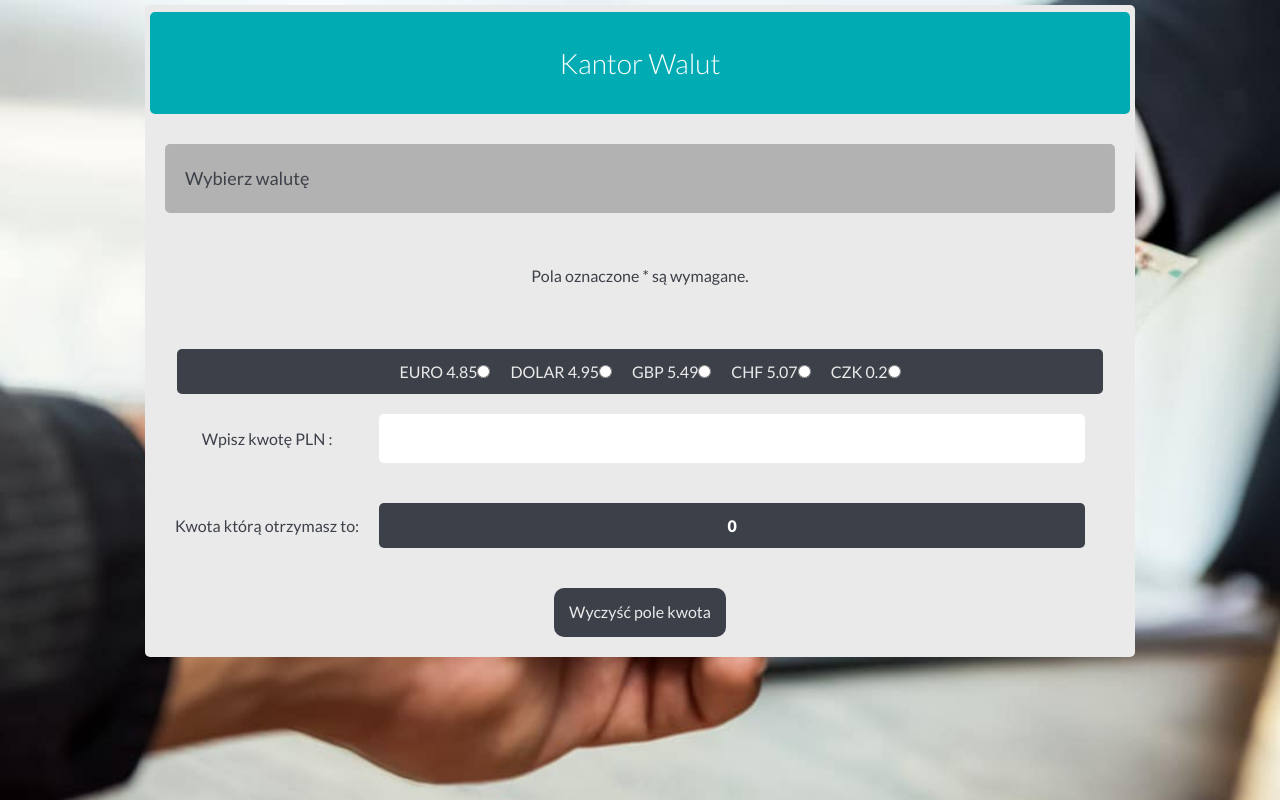
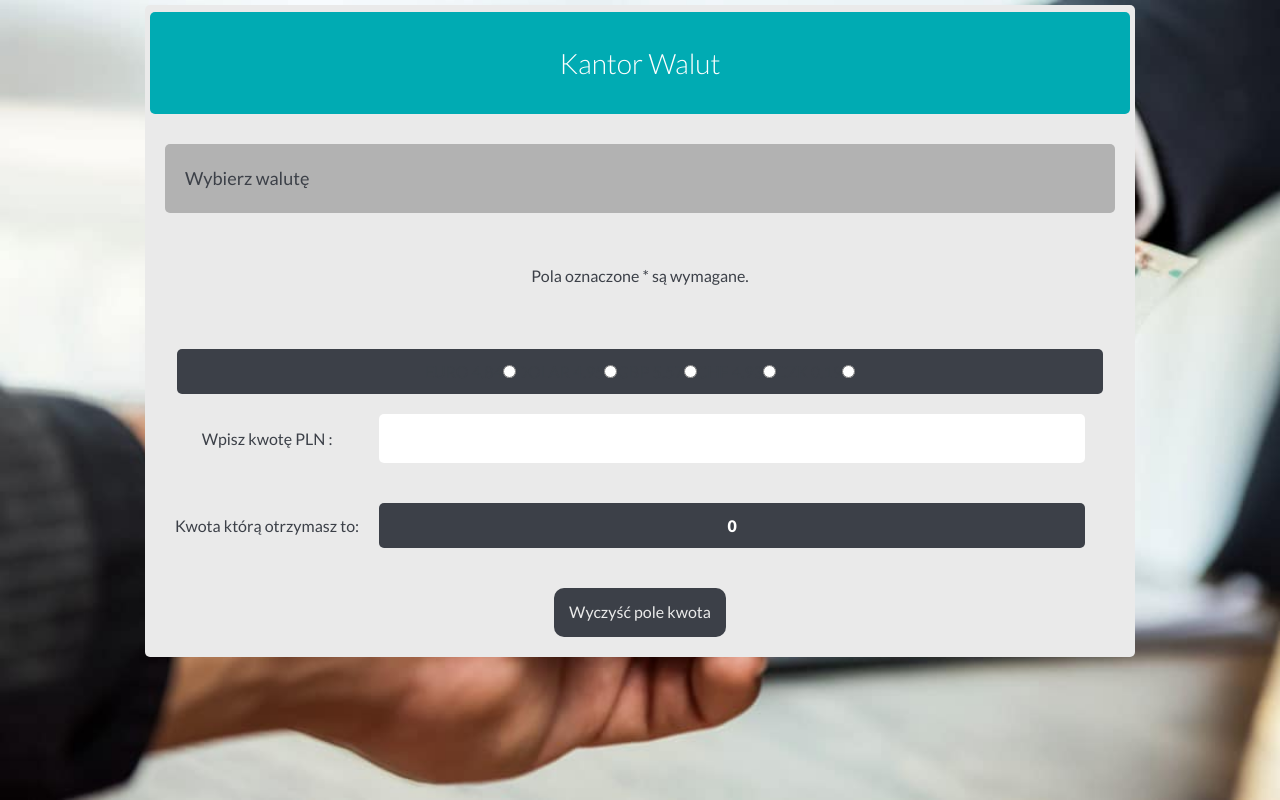
Before and after one commit to arturgajewski/currency-converter-react, a React (Create React App) app: page / in a window 1280 px wide. Built offline with nearby package versions, Linux system fonts and the light colour scheme.

Commit message:
renamed className in Form/style.css

```diff
--- a/src/Form/index.js
+++ b/src/Form/index.js
@@ -5,15 +5,15 @@ const Form = ({button}) => {
     <form className="form">
       <fieldset className="form__currencyContainer">
 
-        <span className="form__currencyOption">EURO 4.85</span>
+        <span className="form__currencyOptionName">EURO 4.84</span>
         <input
           type="radio"
           name="currency"
           required
-          value="4.85"
+          value="4.84"
           className="form_input"
         />
-        <span className="form__currencyOption">DOLAR 4.95</span>
+        <span className="form__currencyOptionName">DOLAR 4.95</span>
         <input
           type="radio"
           name="currency"
@@ -21,28 +21,28 @@ const Form = ({button}) => {
           value="4.95"
           className="form_input"
         />
-        <span className="form__currencyOption">GBP 5.49</span>
+        <span className="form__currencyOptionName">GBP 5.57</span>
         <input
           type="radio"
           name="currency"
           required
-          value="5.49"
+          value="5.57"
           className="form_input"
         />
-        <span className="form__currencyOption">CHF 5.07</span>
+        <span className="form__currencyOptionName">CHF 4.93</span>
         <input
           type="radio"
           name="currency"
           required
-          value="5.07"
+          value="4.93"
           className="form_input"
         />
-        <span className="form__currencyOption">CZK 0.2</span>
+        <span className="form__currencyOptionName">CZK 0.19</span>
         <input
           type="radio"
           name="currency"
           required
-          value="0.20"
+          value="0.19"
           className="form_input"
         />
       </fieldset>
@@ -51,8 +51,8 @@ const Form = ({button}) => {
       <input
         className="form__input"
         type="number"
-        maxlength="10"
-        minlength="2"
+        maxLength="10"
+        minLength="2"
         required
       />
       Kwota którą otrzymasz to: <span className="form__result">0</span>
```
